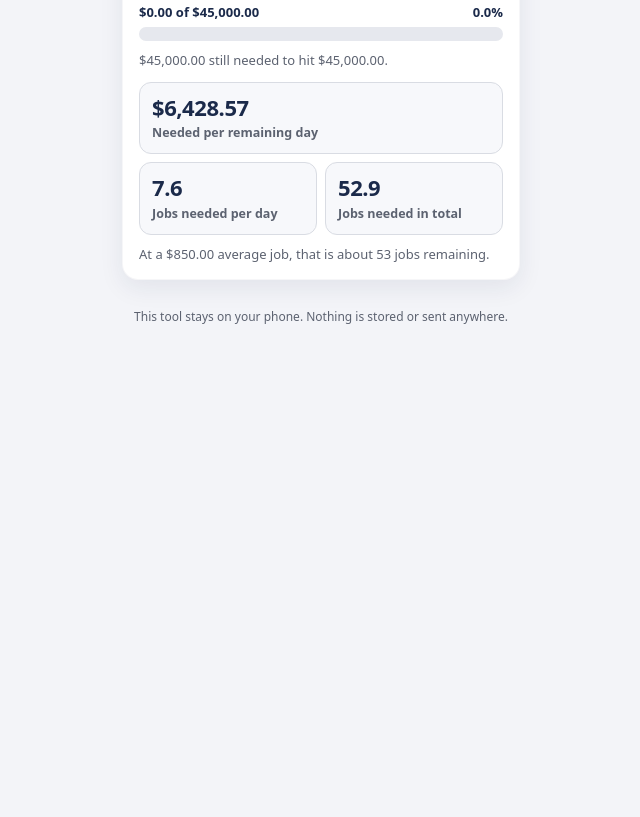
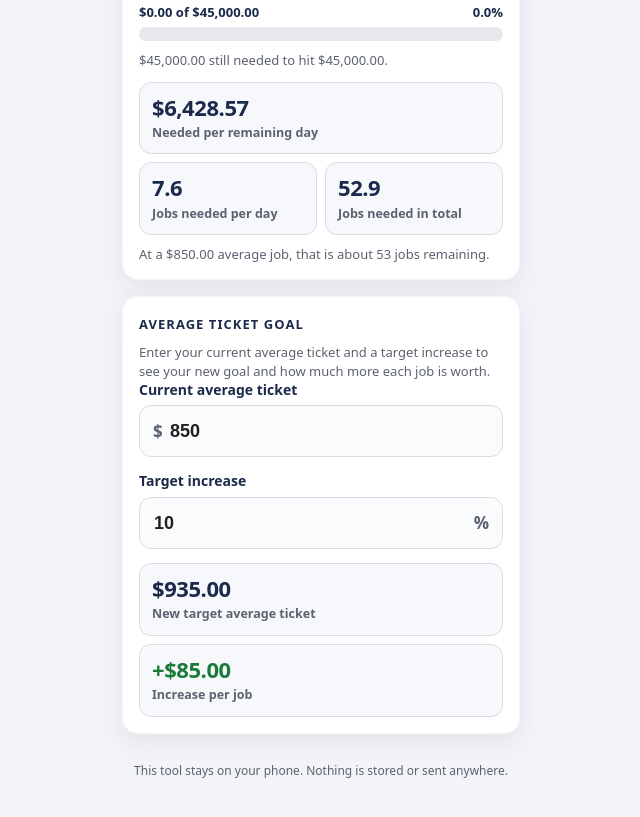
Before and after one commit to 1tomcleveland/job-margin-calculator, a plain HTML site: page index.html in a window 1280 px wide. Shown: the part 1435-2252 px from the top of the page, without its empty margins (319-959 px from the left). Before the commit the page ends 1805 px from the top, so only its background shows below. Drawn offline with Linux system fonts and the light colour scheme.

Commit message:
Add average ticket goal section
Techs can enter their current average ticket and a target percent increase to see the new ticket goal and the dollar increase per job.

```diff
--- a/index.html
+++ b/index.html
@@ -175,6 +175,25 @@
       color: var(--muted);
       font-weight: 700;
       pointer-events: none;
+    }
+
+
+    .suffix {
+      position: absolute;
+      right: 14px;
+      color: var(--muted);
+      font-weight: 700;
+      pointer-events: none;
+    }
+
+    input.with-suffix {
+      padding-left: 14px;
+      padding-right: 36px;
+    }
+
+
+    .ticket-intro {
+      margin: 0 0 14px;
     }
 
     input[type="text"], input[type="number"], input[type="date"] {
@@ -437,6 +456,9 @@
       line-height: 1.15;
     }
 
+    .stat .v.pos { color: var(--great); }
+    .stat .v.neg { color: var(--below); }
+
     .stat .k {
       margin-top: 4px;
       font-size: 12.5px;
@@ -625,6 +647,29 @@
 
       <div id="target-result" aria-live="polite"></div>
     </section>
+
+    <section class="card" aria-labelledby="ticket-title">
+      <h2 id="ticket-title">Average Ticket Goal</h2>
+      <p class="note ticket-intro">Enter your current average ticket and a target increase to see your new goal and how much more each job is worth.</p>
+
+      <div class="field">
+        <label for="currentTicket">Current average ticket</label>
+        <div class="input-wrap">
+          <span class="prefix">$</span>
+          <input id="currentTicket" name="currentTicket" type="text" inputmode="decimal" enterkeyhint="done" autocomplete="off" autocorrect="off" spellcheck="false" value="850">
+        </div>
+      </div>
+
+      <div class="field">
+        <label for="ticketIncrease">Target increase</label>
+        <div class="input-wrap">
+          <input id="ticketIncrease" class="plain with-suffix" name="ticketIncrease" type="text" inputmode="decimal" enterkeyhint="done" autocomplete="off" autocorrect="off" spellcheck="false" value="10">
+          <span class="suffix">%</span>
+        </div>
+      </div>
+
+      <div id="ticket-result" aria-live="polite"></div>
+    </section>
   </main>
 
   <footer>
@@ -674,6 +719,9 @@
       var oncallMinus = document.getElementById("oncallMinus");
       var oncallPlus = document.getElementById("oncallPlus");
       var pills = document.querySelectorAll(".pill");
+      var currentTicketEl = document.getElementById("currentTicket");
+      var ticketIncreaseEl = document.getElementById("ticketIncrease");
+      var ticketResult = document.getElementById("ticket-result");
       var selectedTarget = 45000;
       var oncallWeekends = 0;
 
@@ -900,6 +948,35 @@
         };
       }
 
+      function scoreTicketGoal(current, increasePct) {
+        if (current == null || increasePct == null) return null;
+        var target = cents(current * (1 + increasePct / 100));
+        var increase = cents(target - current);
+        return {
+          current: current,
+          increasePct: increasePct,
+          target: target,
+          increase: increase
+        };
+      }
+
+      function renderTicketGoal() {
+        var current = parseMoney(currentTicketEl.value);
+        var increasePct = parseMoney(ticketIncreaseEl.value);
+        if (current == null || increasePct == null) {
+          ticketResult.innerHTML = '<p class="note">Enter your current average ticket and a target increase.</p>';
+          return;
+        }
+        var r = scoreTicketGoal(current, increasePct);
+        var incClass = r.increase < 0 ? "neg" : (r.increase > 0 ? "pos" : "");
+        var incText = (r.increase > 0 ? "+" : "") + money(r.increase);
+        ticketResult.innerHTML =
+          '<div class="target-stats">' +
+            '<div class="stat wide"><div class="v">' + escapeHtml(money(r.target)) + '</div><div class="k">New target average ticket</div></div>' +
+            '<div class="stat wide"><div class="v' + (incClass ? " " + incClass : "") + '">' + escapeHtml(incText) + '</div><div class="k">Increase per job</div></div>' +
+          "</div>";
+      }
+
       function updateLaborLabels() {
         var techHours = parseMoney(hoursEl.value);
         var helperHours = parseMoney(helperHoursEl.value);
@@ -1062,6 +1139,10 @@
         el.addEventListener("input", renderTarget);
       });
 
+      [currentTicketEl, ticketIncreaseEl].forEach(function (el) {
+        el.addEventListener("input", renderTicketGoal);
+      });
+
       todayDateEl.addEventListener("input", updateDaysFromDate);
       todayDateEl.addEventListener("change", updateDaysFromDate);
       oncallMinus.addEventListener("click", function () { setOncall(oncallWeekends - 1); });
@@ -1092,11 +1173,13 @@
         HELPER_RATE: HELPER_RATE,
         COMPANY_HOLIDAYS: COMPANY_HOLIDAYS,
         setOncall: setOncall,
-        updateDaysFromDate: updateDaysFromDate
+        updateDaysFromDate: updateDaysFromDate,
+        scoreTicketGoal: scoreTicketGoal
       };
 
       renderJob();
       updateDaysFromDate();
+      renderTicketGoal();
     })();
   </script>
 </body>
```
